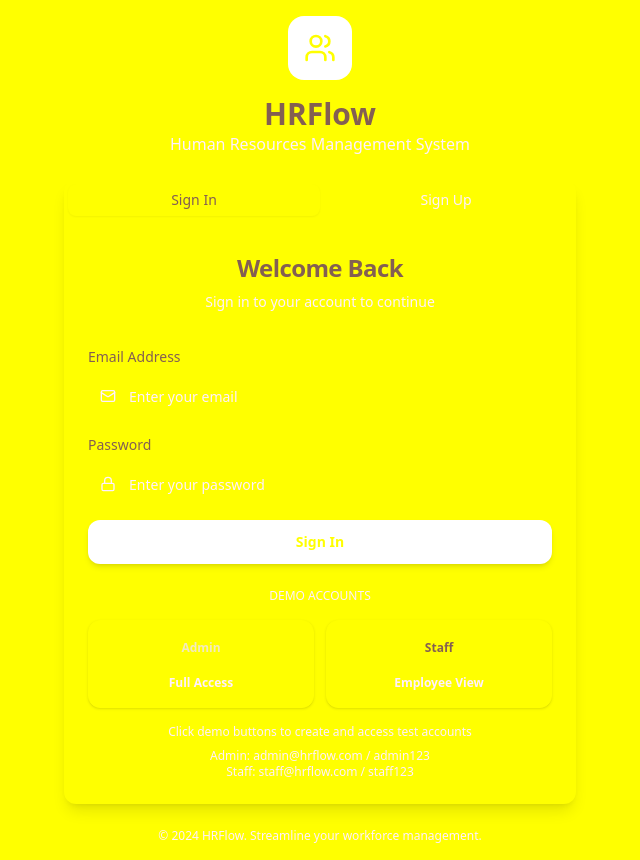
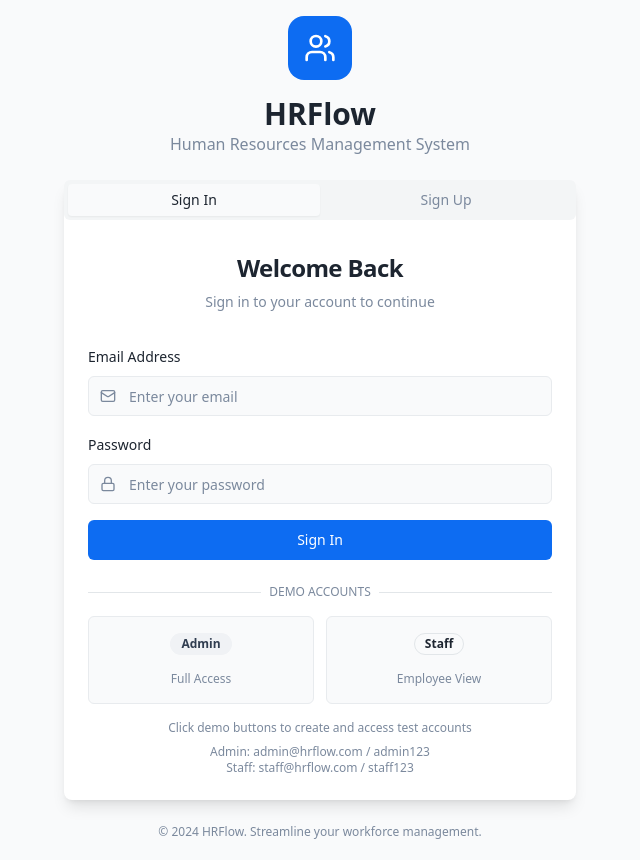
Before and after one commit to amanaz3/staff-hub-suite, a React (Vite) app: page /auth in a window 1280 px wide. Shown: the whole page, without its empty margins (320-960 px from the left). Built offline with nearby package versions, Linux system fonts and the light colour scheme.

Commit message:
Reverted to commit a9c688cc18c91eb3cd56ee9df80f467a7731402c

```diff
--- a/src/components/Dashboard.tsx
+++ b/src/components/Dashboard.tsx
@@ -125,40 +125,27 @@ export const Dashboard = ({ userRole, currentUser, userProfile, onLogout }: Dash
   };
 
   const getStatusBadge = (status: string) => {
-    return (
-      <Badge className={getStatusStyles(status)}>
-        {status}
-      </Badge>
-    );
-  };
+    const variants = {
+      present: "bg-status-present text-white",
+      late: "bg-status-late text-white",
+      absent: "bg-status-absent text-white",
+      approved: "bg-status-approved text-white",
+      pending: "bg-status-pending text-white",
+      rejected: "bg-status-rejected text-white"
+    };
 
-  const getStatusStyles = (status: string) => {
-    switch (status) {
-      case 'present':
-      case 'approved':
-        return "bg-status-present text-white border-transparent";
-      case 'late':
-      case 'pending':
-        return "bg-status-pending text-white border-transparent";
-      case 'absent':
-      case 'rejected':
-        return "bg-status-rejected text-white border-transparent";
-      default:
-        return "bg-muted text-muted-foreground";
-    }
+    return variants[status as keyof typeof variants] || "bg-muted";
   };
 
   return (
     <div className="min-h-screen bg-background">
-      {/* Header with enhanced styling */}
-      <header className="border-b bg-card shadow-soft backdrop-blur-sm">
+      {/* Header */}
+      <header className="border-b bg-card shadow-sm">
         <div className="container mx-auto px-6 py-4">
           <div className="flex items-center justify-between">
             <div className="flex items-center space-x-4">
-              <div className="text-2xl font-bold bg-gradient-primary bg-clip-text text-transparent">
-                HRFlow
-              </div>
-              <Badge variant="outline" className="text-sm font-medium border-primary/20 text-primary bg-primary/5">
+              <div className="text-2xl font-bold text-primary">HRFlow</div>
+              <Badge variant="outline" className="text-sm">
                 {userRole === 'admin' ? 'Administrator' : 'Staff Member'}
               </Badge>
             </div>
@@ -194,14 +181,12 @@ export const Dashboard = ({ userRole, currentUser, userProfile, onLogout }: Dash
         {/* Dashboard Stats (Admin only) */}
         {userRole === 'admin' && (
           <div className="grid grid-cols-1 md:grid-cols-2 lg:grid-cols-4 gap-6 mb-8">
-            <Card className="hover:shadow-large transition-all duration-300 border-0 shadow-medium bg-gradient-to-br from-card to-card/80">
+            <Card className="hover:shadow-lg transition-all duration-200">
               <CardHeader className="flex flex-row items-center justify-between space-y-0 pb-2">
-                <CardTitle className="text-sm font-semibold text-muted-foreground">
+                <CardTitle className="text-sm font-medium text-muted-foreground">
                   Total Staff
                 </CardTitle>
-                <div className="p-2 bg-primary/10 rounded-lg">
-                  <Users className="h-5 w-5 text-primary" />
-                </div>
+                <Users className="h-5 w-5 text-primary" />
               </CardHeader>
               <CardContent>
                 <div className="text-3xl font-bold text-foreground">{dashboardData.totalStaff}</div>
@@ -316,7 +301,7 @@ export const Dashboard = ({ userRole, currentUser, userProfile, onLogout }: Dash
                               </div>
                             )}
                           </div>
-                          <Badge className={getStatusStyles(status)}>
+                          <Badge className={getStatusBadge(status)}>
                             {status}
                           </Badge>
                         </div>
--- a/src/components/ui/button.tsx
+++ b/src/components/ui/button.tsx
@@ -5,26 +5,25 @@ import { cva, type VariantProps } from "class-variance-authority"
 import { cn } from "@/lib/utils"
 
 const buttonVariants = cva(
-  "inline-flex items-center justify-center gap-2 whitespace-nowrap rounded-lg text-sm font-semibold ring-offset-background transition-all focus-visible:outline-none focus-visible:ring-2 focus-visible:ring-ring focus-visible:ring-offset-2 disabled:pointer-events-none disabled:opacity-50 [&_svg]:pointer-events-none [&_svg]:size-4 [&_svg]:shrink-0",
+  "inline-flex items-center justify-center gap-2 whitespace-nowrap rounded-md text-sm font-medium ring-offset-background transition-colors focus-visible:outline-none focus-visible:ring-2 focus-visible:ring-ring focus-visible:ring-offset-2 disabled:pointer-events-none disabled:opacity-50 [&_svg]:pointer-events-none [&_svg]:size-4 [&_svg]:shrink-0",
   {
     variants: {
       variant: {
-        default: "bg-primary text-primary-foreground shadow-medium hover:bg-primary/90 active:scale-[0.98]",
+        default: "bg-primary text-primary-foreground hover:bg-primary/90",
         destructive:
-          "bg-destructive text-destructive-foreground shadow-medium hover:bg-destructive/90 active:scale-[0.98]",
+          "bg-destructive text-destructive-foreground hover:bg-destructive/90",
         outline:
-          "border border-input bg-background hover:bg-accent hover:text-accent-foreground shadow-soft",
+          "border border-input bg-background hover:bg-accent hover:text-accent-foreground",
         secondary:
-          "bg-secondary text-secondary-foreground hover:bg-secondary/80 shadow-soft",
+          "bg-secondary text-secondary-foreground hover:bg-secondary/80",
         ghost: "hover:bg-accent hover:text-accent-foreground",
         link: "text-primary underline-offset-4 hover:underline",
-        success: "bg-gradient-success text-white shadow-medium hover:opacity-90 active:scale-[0.98]",
       },
       size: {
-        default: "h-11 px-6 py-2",
-        sm: "h-9 rounded-md px-4",
-        lg: "h-12 rounded-lg px-8",
-        icon: "h-11 w-11",
+        default: "h-10 px-4 py-2",
+        sm: "h-9 rounded-md px-3",
+        lg: "h-11 rounded-md px-8",
+        icon: "h-10 w-10",
       },
     },
     defaultVariants: {
--- a/src/index.css
+++ b/src/index.css
@@ -8,63 +8,79 @@ All colors MUST be HSL.
 
 @layer base {
   :root {
-    /* Clean, modern color palette inspired by professional banking UI */
-    --background: 248 250 252; /* Light gray-blue background */
-    --foreground: 15 23 42; /* Deep slate for primary text */
-    --card: 255 255 255; /* Pure white cards */
-    --card-foreground: 15 23 42;
-    --popover: 255 255 255;
-    --popover-foreground: 15 23 42;
-    --primary: 37 99 235; /* Professional blue */
-    --primary-foreground: 255 255 255;
-    --secondary: 241 245 249; /* Light gray */
-    --secondary-foreground: 51 65 85;
-    --muted: 248 250 252;
-    --muted-foreground: 100 116 139;
-    --accent: 241 245 249;
-    --accent-foreground: 51 65 85;
-    --destructive: 239 68 68;
-    --destructive-foreground: 255 255 255;
-    --border: 226 232 240;
-    --input: 226 232 240;
-    --ring: 37 99 235;
-    --chart-1: 37 99 235;
-    --chart-2: 16 185 129;
-    --chart-3: 245 158 11;
-    --chart-4: 239 68 68;
-    --chart-5: 139 92 246;
+    /* HR Management System Design Tokens */
+    --background: 210 17% 98%;
+    --foreground: 215 25% 15%;
+
+    --card: 0 0% 100%;
+    --card-foreground: 215 25% 15%;
+
+    --popover: 0 0% 100%;
+    --popover-foreground: 215 25% 15%;
+
+    /* Professional corporate blue theme */
+    --primary: 215 90% 50%;
+    --primary-foreground: 0 0% 100%;
+    --primary-glow: 215 90% 65%;
+
+    --secondary: 210 20% 95%;
+    --secondary-foreground: 215 25% 25%;
+
+    --muted: 210 15% 96%;
+    --muted-foreground: 215 15% 55%;
+
+    --accent: 215 85% 55%;
+    --accent-foreground: 0 0% 100%;
+
+    /* Status colors for HR system */
+    --success: 142 76% 36%;
+    --success-foreground: 0 0% 100%;
+    --warning: 45 93% 47%;
+    --warning-foreground: 0 0% 100%;
+    --destructive: 0 84% 60%;
+    --destructive-foreground: 0 0% 100%;
+
+    /* Neutral grays */
+    --border: 210 15% 90%;
+    --input: 210 15% 92%;
+    --ring: 215 90% 50%;
+
+    /* HR-specific colors */
+    --approved: 142 76% 36%;
+    --pending: 45 93% 47%;
+    --rejected: 0 84% 60%;
+    --absent: 0 84% 60%;
+    --present: 142 76% 36%;
+    --late: 45 93% 47%;
+
+    /* Gradients */
+    --gradient-primary: linear-gradient(135deg, hsl(215 90% 50%), hsl(215 90% 65%));
+    --gradient-success: linear-gradient(135deg, hsl(142 76% 36%), hsl(142 76% 45%));
+    --gradient-card: linear-gradient(135deg, hsl(0 0% 100%), hsl(210 15% 98%));
+
+    /* Shadows */
+    --shadow-card: 0 2px 8px -2px hsl(215 25% 15% / 0.1);
+    --shadow-elevated: 0 8px 32px -8px hsl(215 25% 15% / 0.15);
+
     --radius: 0.75rem;
 
-    /* Status colors matching the professional theme */
-    --status-present: 16 185 129; /* Green */
-    --status-late: 245 158 11; /* Amber */
-    --status-absent: 239 68 68; /* Red */
-    --status-approved: 16 185 129; /* Green */
-    --status-pending: 245 158 11; /* Amber */
-    --status-rejected: 239 68 68; /* Red */
+    --radius: 0.5rem;
 
-    /* Success green for badges and highlights */
-    --success: 16 185 129;
-    --success-foreground: 255 255 255;
+    --sidebar-background: 0 0% 98%;
 
-    /* Professional gradients */
-    --gradient-primary: linear-gradient(135deg, hsl(213 94% 68%), hsl(217 91% 60%));
-    --gradient-success: linear-gradient(135deg, hsl(142 71% 45%), hsl(160 84% 39%));
+    --sidebar-foreground: 240 5.3% 26.1%;
 
-    /* Enhanced shadows for depth */
-    --shadow-soft: 0 1px 3px 0 rgb(0 0 0 / 0.1), 0 1px 2px -1px rgb(0 0 0 / 0.1);
-    --shadow-medium: 0 4px 6px -1px rgb(0 0 0 / 0.1), 0 2px 4px -2px rgb(0 0 0 / 0.1);
-    --shadow-large: 0 10px 15px -3px rgb(0 0 0 / 0.1), 0 4px 6px -4px rgb(0 0 0 / 0.1);
+    --sidebar-primary: 240 5.9% 10%;
 
-    /* Sidebar colors */
-    --sidebar-background: 248 250 252;
-    --sidebar-foreground: 15 23 42;
-    --sidebar-primary: 37 99 235;
-    --sidebar-primary-foreground: 255 255 255;
-    --sidebar-accent: 241 245 249;
-    --sidebar-accent-foreground: 51 65 85;
-    --sidebar-border: 226 232 240;
-    --sidebar-ring: 37 99 235;
+    --sidebar-primary-foreground: 0 0% 98%;
+
+    --sidebar-accent: 240 4.8% 95.9%;
+
+    --sidebar-accent-foreground: 240 5.9% 10%;
+
+    --sidebar-border: 220 13% 91%;
+
+    --sidebar-ring: 217.2 91.2% 59.8%;
   }
 
   .dark {
@@ -113,10 +129,5 @@ All colors MUST be HSL.
 
   body {
     @apply bg-background text-foreground;
-    font-feature-settings: "rlig" 1, "calt" 1;
-    font-synthesis: none;
-    text-rendering: optimizeLegibility;
-    -webkit-font-smoothing: antialiased;
-    -moz-osx-font-smoothing: grayscale;
   }
 }
--- a/tailwind.config.ts
+++ b/tailwind.config.ts
@@ -19,77 +19,66 @@ export default {
 		},
 		extend: {
 			colors: {
-				border: "hsl(var(--border))",
-				input: "hsl(var(--input))",
-				ring: "hsl(var(--ring))",
-				background: "hsl(var(--background))",
-				foreground: "hsl(var(--foreground))",
+				border: 'hsl(var(--border))',
+				input: 'hsl(var(--input))',
+				ring: 'hsl(var(--ring))',
+				background: 'hsl(var(--background))',
+				foreground: 'hsl(var(--foreground))',
 				primary: {
-					DEFAULT: "hsl(var(--primary))",
-					foreground: "hsl(var(--primary-foreground))",
+					DEFAULT: 'hsl(var(--primary))',
+					foreground: 'hsl(var(--primary-foreground))',
+					glow: 'hsl(var(--primary-glow))'
 				},
 				secondary: {
-					DEFAULT: "hsl(var(--secondary))",
-					foreground: "hsl(var(--secondary-foreground))",
+					DEFAULT: 'hsl(var(--secondary))',
+					foreground: 'hsl(var(--secondary-foreground))'
 				},
 				destructive: {
-					DEFAULT: "hsl(var(--destructive))",
-					foreground: "hsl(var(--destructive-foreground))",
+					DEFAULT: 'hsl(var(--destructive))',
+					foreground: 'hsl(var(--destructive-foreground))'
 				},
 				muted: {
-					DEFAULT: "hsl(var(--muted))",
-					foreground: "hsl(var(--muted-foreground))",
+					DEFAULT: 'hsl(var(--muted))',
+					foreground: 'hsl(var(--muted-foreground))'
 				},
 				accent: {
-					DEFAULT: "hsl(var(--accent))",
-					foreground: "hsl(var(--accent-foreground))",
+					DEFAULT: 'hsl(var(--accent))',
+					foreground: 'hsl(var(--accent-foreground))'
 				},
 				popover: {
-					DEFAULT: "hsl(var(--popover))",
-					foreground: "hsl(var(--popover-foreground))",
+					DEFAULT: 'hsl(var(--popover))',
+					foreground: 'hsl(var(--popover-foreground))'
 				},
 				card: {
-					DEFAULT: "hsl(var(--card))",
-					foreground: "hsl(var(--card-foreground))",
-				},
-				chart: {
-					"1": "hsl(var(--chart-1))",
-					"2": "hsl(var(--chart-2))",
-					"3": "hsl(var(--chart-3))",
-					"4": "hsl(var(--chart-4))",
-					"5": "hsl(var(--chart-5))",
-				},
-				'status': {
-					present: "hsl(var(--status-present))",
-					late: "hsl(var(--status-late))",
-					absent: "hsl(var(--status-absent))",
-					approved: "hsl(var(--status-approved))",
-					pending: "hsl(var(--status-pending))",
-					rejected: "hsl(var(--status-rejected))",
+					DEFAULT: 'hsl(var(--card))',
+					foreground: 'hsl(var(--card-foreground))'
 				},
 				success: {
-					DEFAULT: "hsl(var(--success))",
-					foreground: "hsl(var(--success-foreground))",
+					DEFAULT: 'hsl(var(--success))',
+					foreground: 'hsl(var(--success-foreground))'
+				},
+				warning: {
+					DEFAULT: 'hsl(var(--warning))',
+					foreground: 'hsl(var(--warning-foreground))'
+				},
+				status: {
+					approved: 'hsl(var(--approved))',
+					pending: 'hsl(var(--pending))',
+					rejected: 'hsl(var(--rejected))',
+					absent: 'hsl(var(--absent))',
+					present: 'hsl(var(--present))',
+					late: 'hsl(var(--late))'
 				},
 				sidebar: {
-					DEFAULT: "hsl(var(--sidebar-background))",
-					foreground: "hsl(var(--sidebar-foreground))",
-					primary: "hsl(var(--sidebar-primary))",
-					"primary-foreground": "hsl(var(--sidebar-primary-foreground))",
-					accent: "hsl(var(--sidebar-accent))",
-					"accent-foreground": "hsl(var(--sidebar-accent-foreground))",
-					border: "hsl(var(--sidebar-border))",
-					ring: "hsl(var(--sidebar-ring))",
-				},
-			},
-			backgroundImage: {
-				'gradient-primary': 'var(--gradient-primary)',
-				'gradient-success': 'var(--gradient-success)',
-			},
-			boxShadow: {
-				'soft': 'var(--shadow-soft)',
-				'medium': 'var(--shadow-medium)',
-				'large': 'var(--shadow-large)',
+					DEFAULT: 'hsl(var(--sidebar-background))',
+					foreground: 'hsl(var(--sidebar-foreground))',
+					primary: 'hsl(var(--sidebar-primary))',
+					'primary-foreground': 'hsl(var(--sidebar-primary-foreground))',
+					accent: 'hsl(var(--sidebar-accent))',
+					'accent-foreground': 'hsl(var(--sidebar-accent-foreground))',
+					border: 'hsl(var(--sidebar-border))',
+					ring: 'hsl(var(--sidebar-ring))'
+				}
 			},
 			borderRadius: {
 				lg: 'var(--radius)',
```
Also changed, not shown: src/components/ui/status-badge.tsx (deleted, +0 -35 lines).
